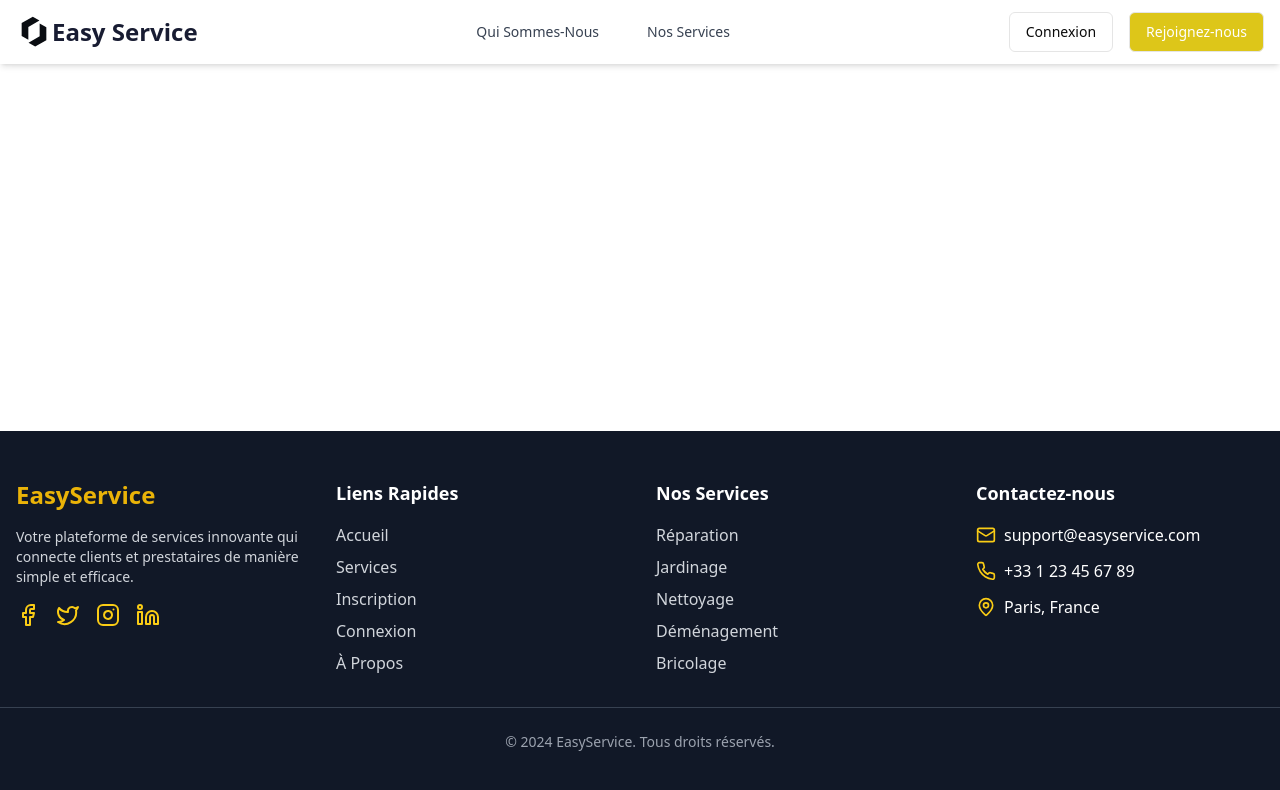
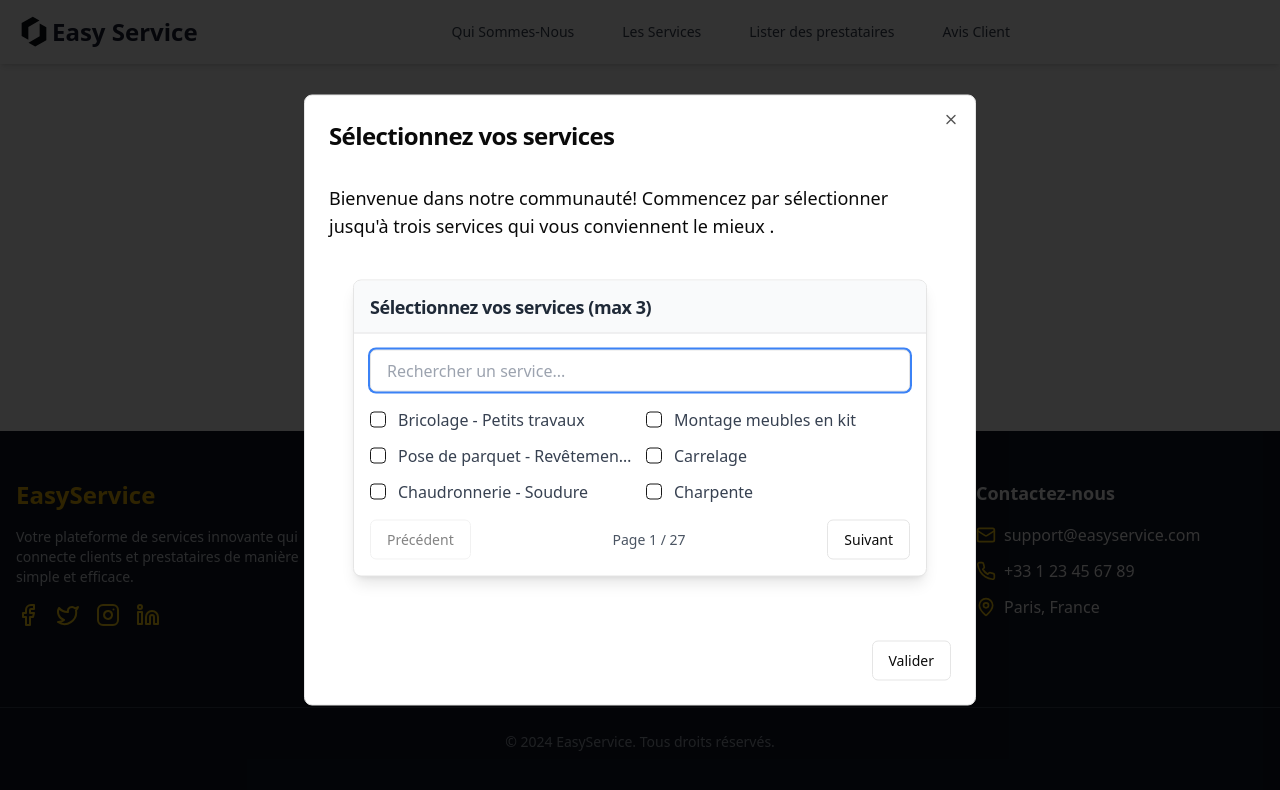
Before and after one commit to khaireddine24/EasyService-App, a React (Vite) app in the folder frontend/: page /ServiceSelectionPage in a window 1280 px wide. Shown: the top 790 px of the page. Built offline with nearby package versions, Linux system fonts and the light colour scheme.

Commit message:
Sprint1DevInCorrect

```diff
--- a/frontend/src/App.jsx
+++ b/frontend/src/App.jsx
@@ -41,7 +41,7 @@ function App() {
           path="ServiceSelectionPage"
           element={
             <ServiceSelectionPage
-            isLoggedIn={isAuthenticated?true:false}
+            isLoggedIn={true}
             name={''}
             onSubmit={handleSubmit}
             />
--- a/frontend/src/Home/index.jsx
+++ b/frontend/src/Home/index.jsx
@@ -56,7 +56,7 @@ const HeroSection = () => {
                 Devenir Client
               </Button>
             </Link>
-            <Link to={'/Register?role=prestataire'} className="w-full sm:w-auto">
+            <Link to={'/ServiceSelectionPage'} className="w-full sm:w-auto">
               <Button
                 className="w-full sm:w-auto
                   bg-yellow-500
@@ -176,7 +176,7 @@ const Home = () => {
       <section id="nos-services" className="py-12 md:py-16">
         <div className="container mx-auto px-4">
           <h2 className="text-2xl md:text-3xl font-bold text-center mb-8 md:mb-12">
-            Nos Services Populaires
+            les Services
           </h2>
           <div className="grid sm:grid-cols-2 md:grid-cols-3 gap-6">
             <ServiceCard
--- a/frontend/src/Services/ServiceSelectionPage.jsx
+++ b/frontend/src/Services/ServiceSelectionPage.jsx
@@ -41,7 +41,7 @@ const ServiceSelectionPage = ({ isLoggedIn, name, onServiceSubmit }) => {
       }
 
       setIsModalOpen(false);
-      navigate('/Acceuil');
+      navigate('/Register?role=prestataire');
       return true;
     } catch (error) {
       console.error('Submission error:', error);
--- a/frontend/src/auth/SignUp.jsx
+++ b/frontend/src/auth/SignUp.jsx
@@ -153,7 +153,7 @@ export const SignUp = () => {
 
       await register(donneesAEnvoyer);
       toast.success('Inscription effectuée avec succès');
-      navigate('/ServiceSelectionPage');
+      navigate('/Acceuil');
 
     } catch (error) {
       console.error("Erreur lors de l'inscription :", error);
@@ -390,6 +390,9 @@ export const SignUp = () => {
             </Button>
 
           </form>
+          <p className='text-sm text-center mt-5 '>Si vous avez déjà un compte?{' '}
+            <Link to={'/login'} className='underline text-blue-500'>Se Connecter</Link>
+          </p>
         </CardContent>
       </Card>
     </div>
--- a/frontend/src/components/Header.jsx
+++ b/frontend/src/components/Header.jsx
@@ -60,7 +60,27 @@ const Header = () => {
         onClick={() => scrollToSection('nos-services')}
         className="text-gray-700 hover:text-yellow-600 md:w-auto w-full md:justify-center justify-start"
       >
-        Nos Services
+        Les Services
+      </Button>
+      :<p></p>}
+
+    {!isAuthenticated?
+      <Button
+        variant="ghost"
+        onClick={() => scrollToSection('')}
+        className="text-gray-700 hover:text-yellow-600 md:w-auto w-full md:justify-center justify-start"
+      >
+        Lister des prestataires
+      </Button>
+      :<p></p>}
+
+    {!isAuthenticated?
+      <Button
+        variant="ghost"
+        onClick={() => scrollToSection('')}
+        className="text-gray-700 hover:text-yellow-600 md:w-auto w-full md:justify-center justify-start"
+      >
+        Avis Client
       </Button>
       :<p></p>}
     </div>
@@ -94,7 +114,7 @@ const Header = () => {
 
     return (
       <>
-        <Button
+        {/* <Button
           variant="outline"
           className="flex items-center space-x-2 hover:bg-[#ddc61971]"
           asChild
@@ -108,7 +128,8 @@ const Header = () => {
           asChild
         >
           <Link to="/role-option" className='text-white'>Rejoignez-nous</Link>
-        </Button>
+        </Button> */}
+        <div></div>
       </>
     );
   };
```
